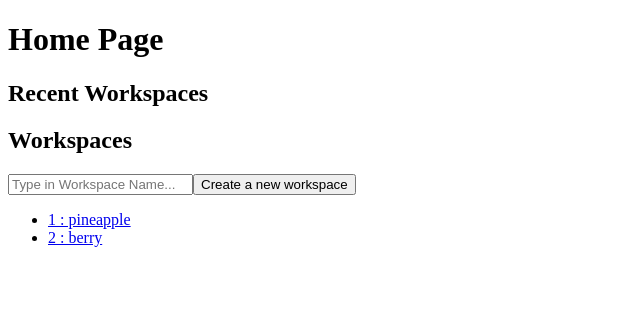
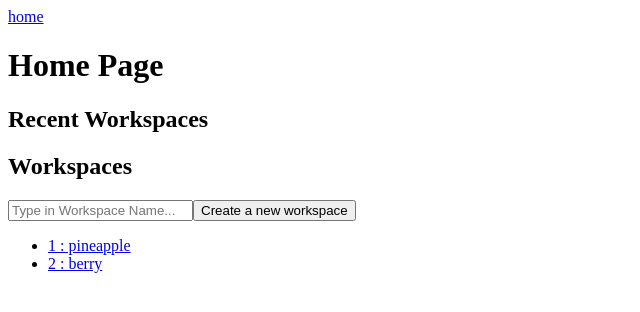
Before and after one commit to Hatem902/trello-mvp, a Nuxt app: page / in a window 1280 px wide. Shown: the top 312 px of the page, without its empty margins (0-640 px from the left). Built offline with nearby package versions, Linux system fonts and the light colour scheme.

Commit message:
Feature : created default layout and added a home page NuxtLink to it

```diff
--- /dev/null
+++ b/layouts/default.vue
@@ -0,0 +1,6 @@
+
+
+<template>
+ <NuxtLink to="/">home</NuxtLink>
+ <slot/>
+</template>
```
